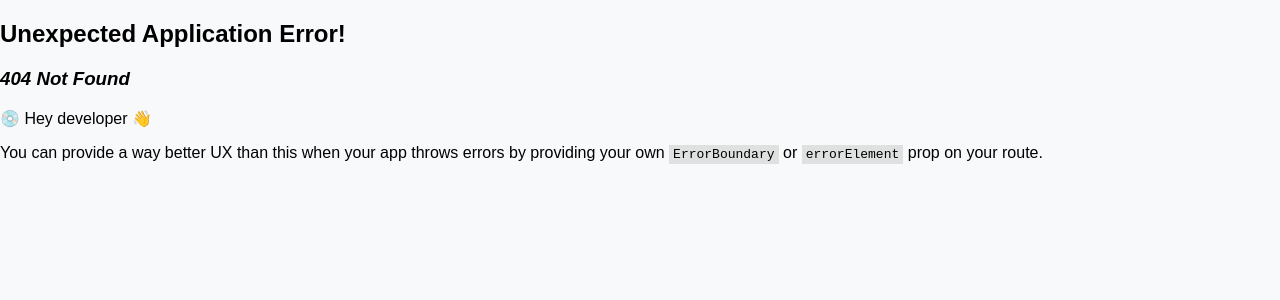
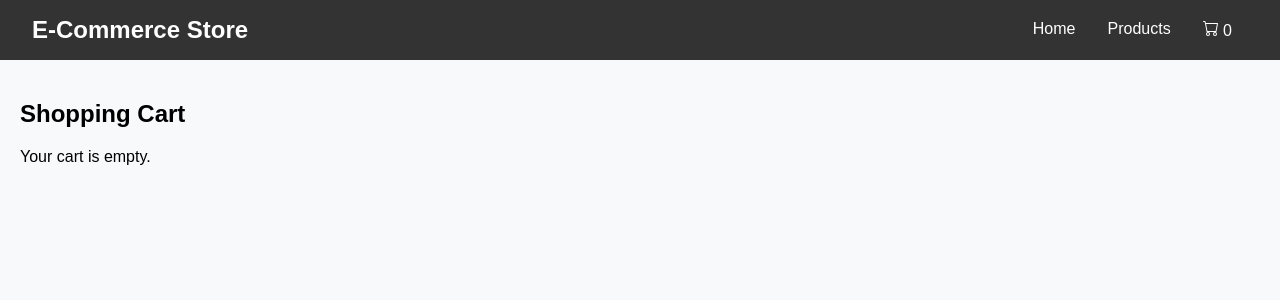
Before and after one commit to emonmahdi/react-e-commerce-storefront, a React (Vite) app: page /cart in a window 1280 px wide. Before the commit this address had no page. Shown: the top 300 px of the page. Built offline with nearby package versions, Linux system fonts and the light colour scheme.

Commit message:
cart functionality implement

```diff
--- a/src/App.jsx
+++ b/src/App.jsx
@@ -1,43 +1,45 @@
 import { useEffect, useState } from "react";
 import ProductList from "./components/ProductList";
-import Cart from "./components/Cart";
+// import Cart from "./components/Cart";
+import { useCart } from "./Provider/CartProvider";
 // import products from "./data/products";
 // import Navbar from "./components/Navbar";
 
 const App = () => {
   const [products, setProducts] = useState([]);
-  const [cartItems, setCartItems] = useState([]);
+  // const [cartItems, setCartItems] = useState([]);
 
-  const addToCart = (product) => {
-    const existingItem = cartItems.find((item) => item.id === product.id);
-    if (existingItem) {
-      setCartItems(
-        cartItems.map((item) =>
-          item.id === product.id
-            ? { ...item, quantity: item.quantity + 1 }
-            : item
-        )
-      );
-    } else {
-      setCartItems([...cartItems, { ...product, quantity: 1 }]);
-    }
-  };
+  // const addToCart = (product) => {
+  //   const existingItem = cartItems.find((item) => item.id === product.id);
+  //   if (existingItem) {
+  //     setCartItems(
+  //       cartItems.map((item) =>
+  //         item.id === product.id
+  //           ? { ...item, quantity: item.quantity + 1 }
+  //           : item
+  //       )
+  //     );
+  //   } else {
+  //     setCartItems([...cartItems, { ...product, quantity: 1 }]);
+  //   }
+  // };
 
-  const removeFromCart = (id) => {
-    setCartItems(cartItems.filter((item) => item.id !== id));
-  };
+  // const removeFromCart = (id) => {
+  //   setCartItems(cartItems.filter((item) => item.id !== id));
+  // };
 
-  const updateQuantity = (id, quantity) => {
-    setCartItems(
-      cartItems.map((item) => (item.id === id ? { ...item, quantity } : item))
-    );
-  };
+  // const updateQuantity = (id, quantity) => {
+  //   setCartItems(
+  //     cartItems.map((item) => (item.id === id ? { ...item, quantity } : item))
+  //   );
+  // };
 
+  const { addToCart } = useCart();
   useEffect(() => {
     fetch("https://dummyjson.com/products")
       .then((res) => res.json())
       .then((data) => {
-        console.log(data.products); // Logs the array of products
+        // console.log(data.products); // Logs the array of products
         setProducts(data.products); // Set only the array of products
       })
       .catch((error) => {
@@ -64,11 +66,11 @@ const App = () => {
           )}
         </div>
 
-        <Cart
+        {/* <Cart
           cartItems={cartItems}
           removeFromCart={removeFromCart}
           updateQuantity={updateQuantity}
-        />
+        /> */}
       </div>
     </>
   );
--- /dev/null
+++ b/src/Provider/CartProvider.jsx
@@ -0,0 +1,45 @@
+/* eslint-disable react/prop-types */
+/* eslint-disable react-refresh/only-export-components */
+// context/CartContext.js
+import { createContext, useContext, useState } from "react";
+
+export const CartContext = createContext();
+
+export const CartProvider = ({ children }) => {
+  const [cartItems, setCartItems] = useState([]);
+
+  const addToCart = (product) => {
+    const existingItem = cartItems.find((item) => item.id === product.id);
+    if (existingItem) {
+      setCartItems(
+        cartItems.map((item) =>
+          item.id === product.id
+            ? { ...item, quantity: item.quantity + 1 }
+            : item
+        )
+      );
+    } else {
+      setCartItems([...cartItems, { ...product, quantity: 1 }]);
+    }
+  };
+
+  const removeFromCart = (id) => {
+    setCartItems(cartItems.filter((item) => item.id !== id));
+  };
+
+  const updateQuantity = (id, quantity) => {
+    setCartItems(
+      cartItems.map((item) => (item.id === id ? { ...item, quantity } : item))
+    );
+  };
+
+  return (
+    <CartContext.Provider
+      value={{ cartItems, addToCart, removeFromCart, updateQuantity }}
+    >
+      {children}
+    </CartContext.Provider>
+  );
+};
+
+export const useCart = () => useContext(CartContext);
--- a/src/components/Cart.jsx
+++ b/src/components/Cart.jsx
@@ -1,48 +1,58 @@
-/* eslint-disable react/prop-types */
+import { useCart } from "../Provider/CartProvider";
+import Navbar from "./Navbar";
 
-const Cart = ({ cartItems, removeFromCart, updateQuantity }) => {
-  const totalPrice = cartItems.reduce(
-    (total, item) => total + item.price * item.quantity,
+const Cart = () => {
+  const { cartItems, removeFromCart, updateQuantity } = useCart();
+  console.log(cartItems);
+  const totalPrice = cartItems?.reduce(
+    (total, item) => total + item?.price * item?.quantity,
     0
   );
 
   return (
+    <>
+      <Navbar />
+
       <div style={{ padding: "20px" }}>
         <h2>Shopping Cart</h2>
-      {cartItems.length === 0 ? (
+        {cartItems?.length === 0 ? (
           <p>Your cart is empty.</p>
         ) : (
           <div>
-          {cartItems.map((item) => (
+            {cartItems?.length > 0 &&
+              cartItems?.map((item) => (
                 <div
-              key={item.id}
+                  key={item?.id}
                   style={{
                     borderBottom: "1px solid #ccc",
                     marginBottom: "10px",
                     paddingBottom: "10px",
                   }}
                 >
-              <h4>{item.name}</h4>
-              <p>Price: ${item.price}</p>
+                  <h4>{item?.name}</h4>
+                  <p>Price: ${item?.price}</p>
                   <p>
                     Quantity:
                     <input
                       type="number"
-                  value={item.quantity}
+                      value={item?.quantity}
                       min="1"
                       onChange={(e) =>
-                    updateQuantity(item.id, parseInt(e.target.value))
+                        updateQuantity(item?.id, parseInt(e.target.value))
                       }
                       style={{ width: "50px", marginLeft: "5px" }}
                     />
                   </p>
-              <button onClick={() => removeFromCart(item.id)}>Remove</button>
+                  <button onClick={() => removeFromCart(item?.id)}>
+                    Remove
+                  </button>
                 </div>
               ))}
-          <h3>Total: ${totalPrice.toFixed(2)}</h3>
+            <h3>Total: ${totalPrice?.toFixed(2)}</h3>
           </div>
         )}
       </div>
+    </>
   );
 };
 
--- a/src/components/Navbar.jsx
+++ b/src/components/Navbar.jsx
@@ -2,9 +2,15 @@ import { useState } from "react";
 import { Link } from "react-router-dom";
 import { BsCart } from "react-icons/bs";
 import "./../styles/Navbar.css";
+import { useCart } from "../Provider/CartProvider";
 
 const Navbar = () => {
   const [isMenuOpen, setIsMenuOpen] = useState(false);
+
+  const { cartItems } = useCart();
+  console.log(cartItems);
+
+  const totalItems = cartItems.reduce((sum, item) => sum + item.quantity, 0);
 
   const toggleMenu = () => {
     setIsMenuOpen(!isMenuOpen);
@@ -30,8 +36,8 @@ const Navbar = () => {
           </Link>
         </li>
         <li>
-          <Link to="/" onClick={() => setIsMenuOpen(false)}>
-            <BsCart />
+          <Link to="/cart" onClick={() => setIsMenuOpen(false)}>
+            <BsCart /> {totalItems}
           </Link>
         </li>
       </ul>
--- a/src/components/ProductList.jsx
+++ b/src/components/ProductList.jsx
@@ -1,7 +1,6 @@
 /* eslint-disable react/prop-types */
 //
 const ProductList = ({ product, addToCart }) => {
-  console.log(product);
   const { title, images, price, stock } = product;
   return (
     <div className="product-card">
--- a/src/main.jsx
+++ b/src/main.jsx
@@ -1,14 +1,18 @@
 import { StrictMode } from 'react'
 import { createRoot } from 'react-dom/client'
 import './index.css'
-import App from './App.jsx'
+// import App from './App.jsx'
 import { RouterProvider } from "react-router-dom";
 import routes from "./routes/routes.jsx";
+import { CartProvider } from "./Provider/CartProvider.jsx";
+import { Home } from "./components/Home.jsx";
 
 createRoot(document.getElementById("root")).render(
   <StrictMode>
-    <RouterProvider router={routes}>
-      <App />
-    </RouterProvider>
+    <CartProvider>
+      <RouterProvider router={routes}>
+        <Home />
+      </RouterProvider>
+    </CartProvider>
   </StrictMode>
 );
--- a/src/routes/routes.jsx
+++ b/src/routes/routes.jsx
@@ -1,11 +1,16 @@
 // import App from "../App";
 import { createBrowserRouter } from "react-router-dom";
 import { Home } from "../components/Home";
+import Cart from "../components/Cart";
 
 const routes = createBrowserRouter([
   {
     path: "/",
     element: <Home />,
   },
+  {
+    path: "cart",
+    element: <Cart />,
+  },
 ]);
 export default routes;
```
Also changed, not shown: src/Provider/UseProvider.jsx (added, +10 -0 lines). Lines whose indentation alone changed are shown as unchanged.
